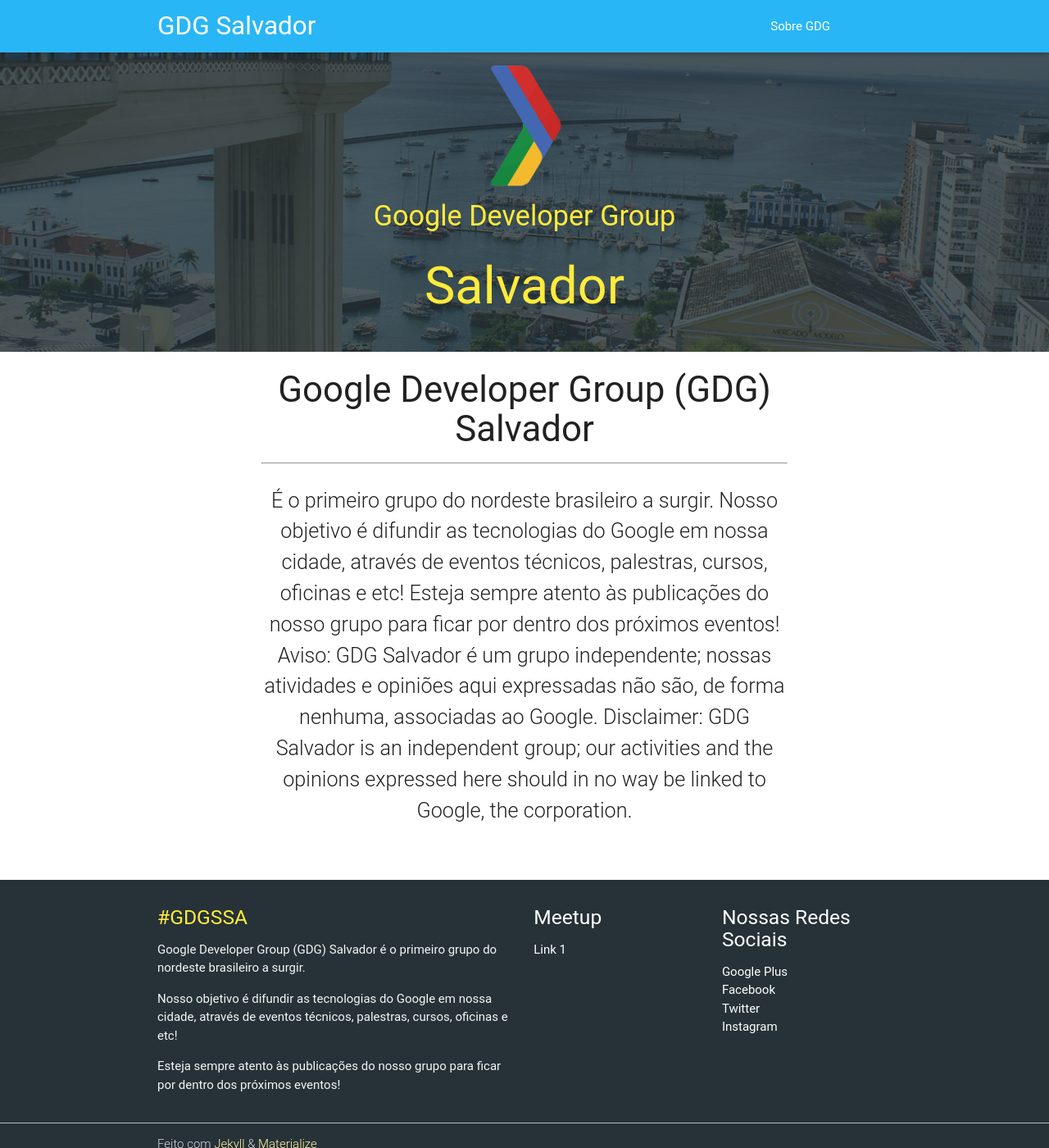
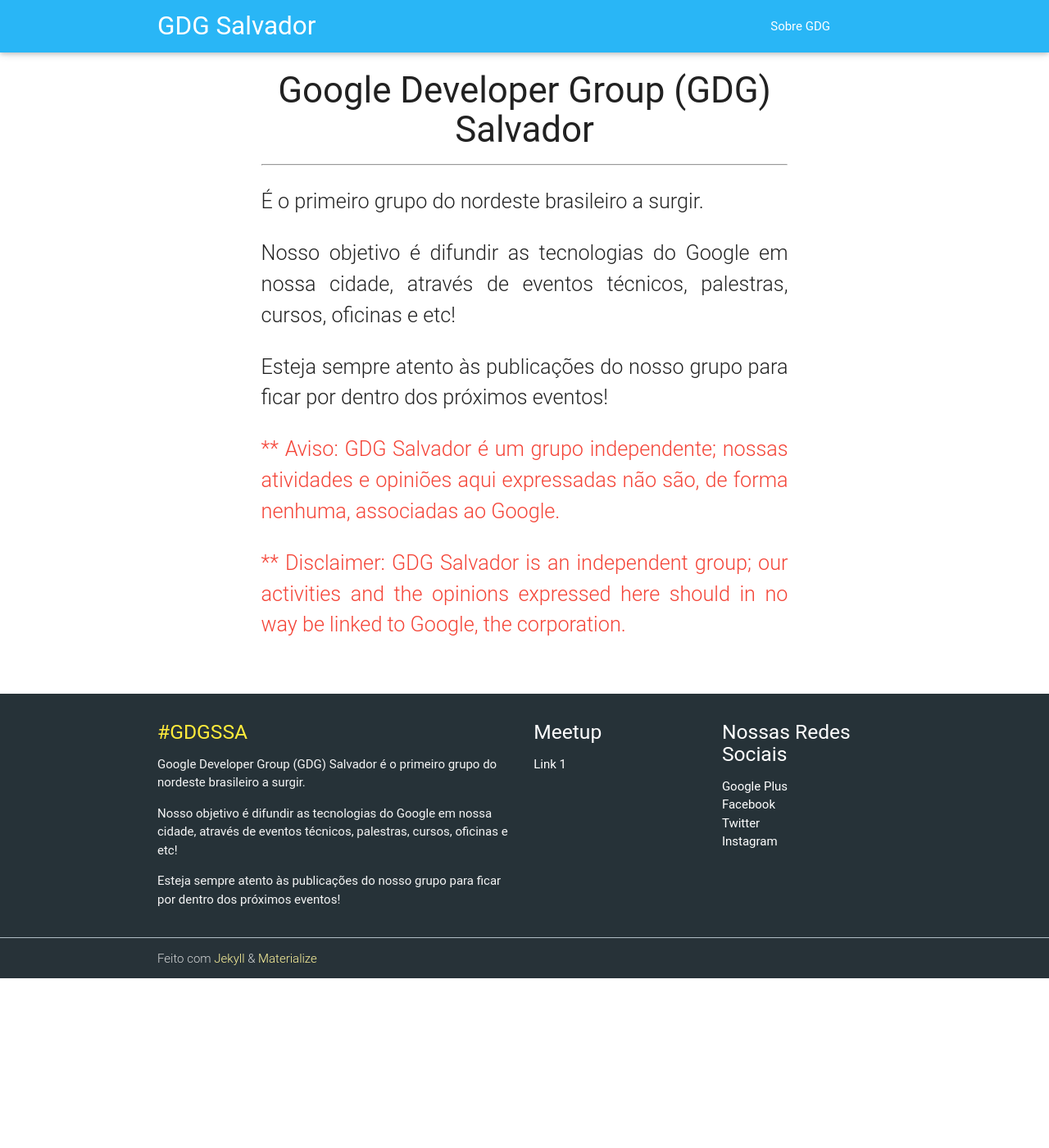
Before and after one commit to gdgssa/gdgssa.github.io, a Jekyll site: the page built from about.html, in a window 1280 px wide and 1400 px high. Shown: the whole window at 82% size. Built offline with Jekyll 4.4.1, drawn with Linux system fonts in a browser that asks for light colours; some web fonts are replaced.

Commit message:
Criado arquivo minimal.html

```diff
--- /dev/null
+++ b/_layouts/minimal.html
@@ -0,0 +1,14 @@
+<!DOCTYPE html>
+<html lang="pt-br">
+  {% include head.html %}
+  <body>
+    {% include header.html %}
+
+    <section class="container">
+    	{{ content }}
+    </section>
+
+    {% include footer.html %}
+
+  </body>
+</html>
--- a/_src/sass/main.scss
+++ b/_src/sass/main.scss
@@ -22,6 +22,10 @@
    z-index: 1;
 }
 
+.flow-text {
+  text-align: justify;
+}
+
 .footer-copyright{
 	border-top: 1px solid #b0bec5;
 }
--- a/about.html
+++ b/about.html
@@ -10,13 +10,12 @@
 			<div class="col center s12 m12">
 				<h3>Google Developer Group (GDG) Salvador</h3>
 				<hr>
-				<p class="flow-text">É o primeiro grupo do nordeste brasileiro a surgir.
-					Nosso objetivo é difundir as tecnologias do Google em nossa cidade, através de eventos técnicos, palestras, cursos, oficinas e etc!
+				<p class="flow-text">É o primeiro grupo do nordeste brasileiro a surgir.</p>
+				<p class="flow-text">Nosso objetivo é difundir as tecnologias do Google em nossa cidade, através de eventos técnicos, palestras, cursos, oficinas e etc!</p>
 
-					Esteja sempre atento às publicações do nosso grupo para ficar por dentro dos próximos eventos!
-					Aviso: GDG Salvador é um grupo independente; nossas atividades e opiniões aqui expressadas não são, de forma nenhuma, associadas ao Google.
-
-					Disclaimer: GDG Salvador  is an independent group; our activities and the opinions expressed here should in no way be linked to Google, the corporation.</p>
+				<p class="flow-text">Esteja sempre atento às publicações do nosso grupo para ficar por dentro dos próximos eventos!</p>
+				<p class="flow-text red-text lighten-1">** Aviso: GDG Salvador é um grupo independente; nossas atividades e opiniões aqui expressadas não são, de forma nenhuma, associadas ao Google.</p>
+				<p class="flow-text red-text lighten-1">** Disclaimer: GDG Salvador  is an independent group; our activities and the opinions expressed here should in no way be linked to Google, the corporation.</p>
 			</div>
 		</div>
 	</div>
--- a/assets/css/main.css
+++ b/assets/css/main.css
@@ -17,5 +17,8 @@
   opacity: 0.8;
   z-index: 1; }
 
+.flow-text {
+  text-align: justify; }
+
 .footer-copyright {
   border-top: 1px solid #b0bec5; }
```
Also changed, not shown: other parts of about.html (+1 -1 lines).
